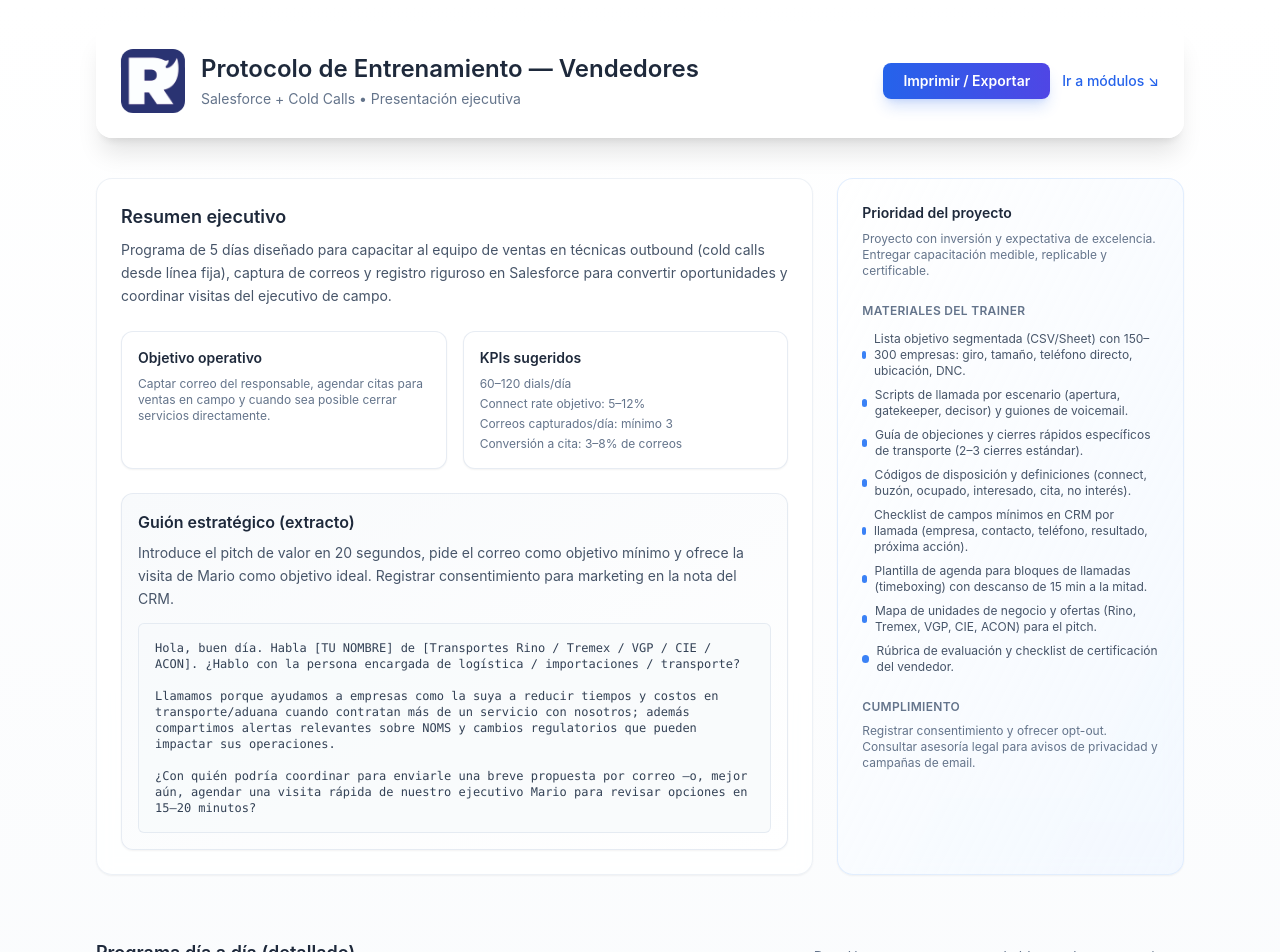
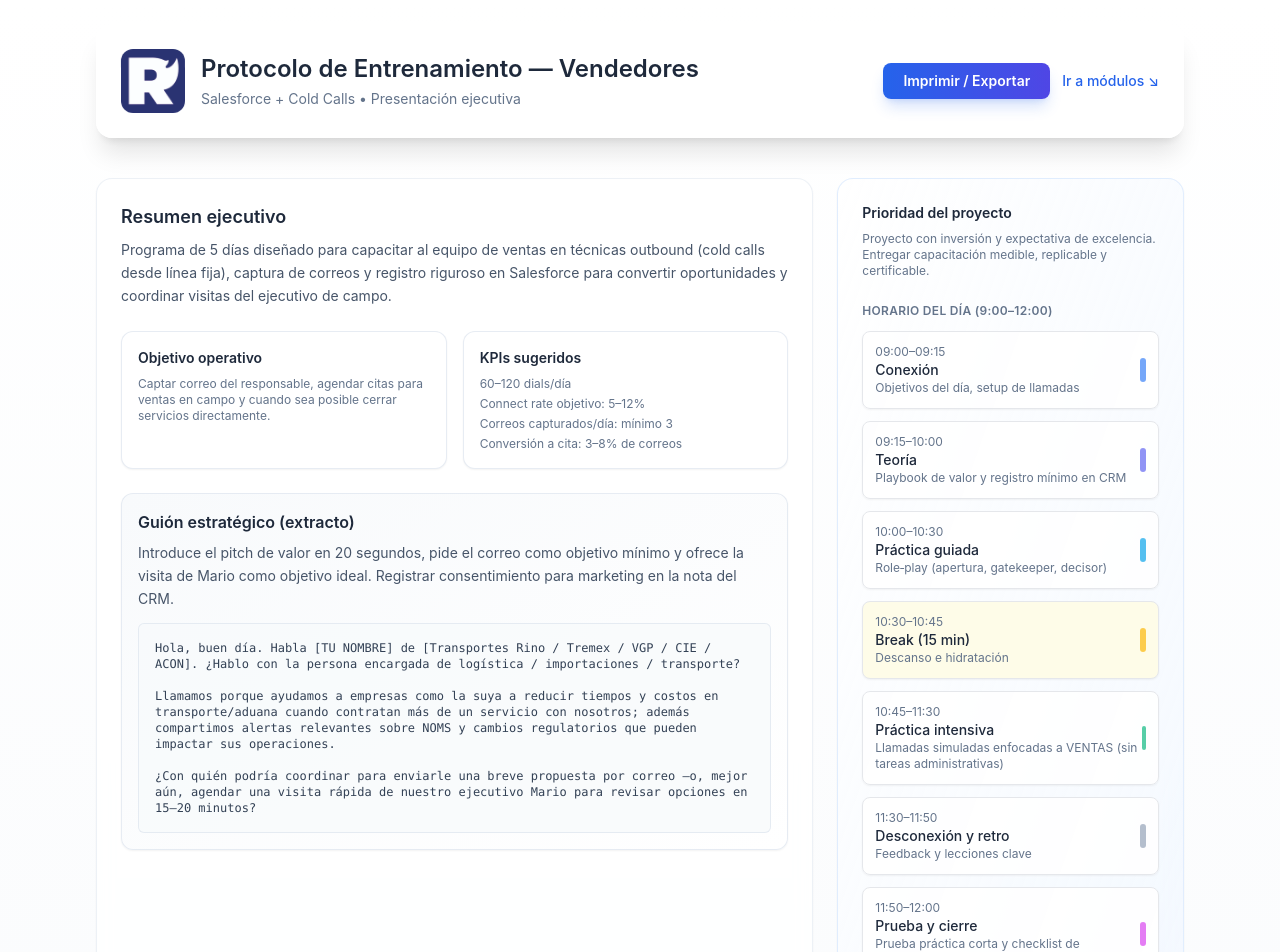
Before and after one commit to blasperez/BlasPerezCV, a React (Vite) app: page / in a window 1280 px wide. Shown: the top 952 px of the page. Built offline with nearby package versions, Linux system fonts and the light colour scheme.

Commit message:
Reemplazar Materiales del trainer por horario 9-12 con break 15m

```diff
--- a/protocolo.jsx
+++ b/protocolo.jsx
@@ -230,42 +230,81 @@
 
               <div>
                 <h4 className="text-xs font-semibold uppercase tracking-wide text-slate-500">
-                  Materiales del trainer
+                  Horario del día (9:00–12:00)
                 </h4>
-                <ul className="mt-3 space-y-2 text-xs text-slate-600">
-                  <li className="flex items-center gap-2">
-                    <span className="inline-flex h-2 w-2 rounded-full bg-blue-500" />
-                    Lista objetivo segmentada (CSV/Sheet) con 150–300 empresas: giro, tamaño, teléfono directo, ubicación, DNC.
-                  </li>
-                  <li className="flex items-center gap-2">
-                    <span className="inline-flex h-2 w-2 rounded-full bg-blue-500" />
-                    Scripts de llamada por escenario (apertura, gatekeeper, decisor) y guiones de voicemail.
-                  </li>
-                  <li className="flex items-center gap-2">
-                    <span className="inline-flex h-2 w-2 rounded-full bg-blue-500" />
-                    Guía de objeciones y cierres rápidos específicos de transporte (2–3 cierres estándar).
-                  </li>
-                  <li className="flex items-center gap-2">
-                    <span className="inline-flex h-2 w-2 rounded-full bg-blue-500" />
-                    Códigos de disposición y definiciones (connect, buzón, ocupado, interesado, cita, no interés).
-                  </li>
-                  <li className="flex items-center gap-2">
-                    <span className="inline-flex h-2 w-2 rounded-full bg-blue-500" />
-                    Checklist de campos mínimos en CRM por llamada (empresa, contacto, teléfono, resultado, próxima acción).
-                  </li>
-                  <li className="flex items-center gap-2">
-                    <span className="inline-flex h-2 w-2 rounded-full bg-blue-500" />
-                    Plantilla de agenda para bloques de llamadas (timeboxing) con descanso de 15 min a la mitad.
-                  </li>
-                  <li className="flex items-center gap-2">
-                    <span className="inline-flex h-2 w-2 rounded-full bg-blue-500" />
-                    Mapa de unidades de negocio y ofertas (Rino, Tremex, VGP, CIE, ACON) para el pitch.
-                  </li>
-                  <li className="flex items-center gap-2">
-                    <span className="inline-flex h-2 w-2 rounded-full bg-blue-500" />
-                    Rúbrica de evaluación y checklist de certificación del vendedor.
-                  </li>
-                </ul>
+                <div className="mt-3 grid gap-3">
+                  <div className="p-3 rounded-lg border bg-white/90 shadow-sm">
+                    <div className="flex items-center justify-between">
+                      <div>
+                        <div className="text-xs text-slate-500">09:00–09:15</div>
+                        <div className="text-sm font-medium">Conexión</div>
+                        <div className="text-xs text-slate-500">Objetivos del día, setup de llamadas</div>
+                      </div>
+                      <div className="h-6 w-1.5 rounded bg-blue-500/70"></div>
+                    </div>
+                  </div>
+                  <div className="p-3 rounded-lg border bg-white/90 shadow-sm">
+                    <div className="flex items-center justify-between">
+                      <div>
+                        <div className="text-xs text-slate-500">09:15–10:00</div>
+                        <div className="text-sm font-medium">Teoría</div>
+                        <div className="text-xs text-slate-500">Playbook de valor y registro mínimo en CRM</div>
+                      </div>
+                      <div className="h-6 w-1.5 rounded bg-indigo-500/70"></div>
+                    </div>
+                  </div>
+                  <div className="p-3 rounded-lg border bg-white/90 shadow-sm">
+                    <div className="flex items-center justify-between">
+                      <div>
+                        <div className="text-xs text-slate-500">10:00–10:30</div>
+                        <div className="text-sm font-medium">Práctica guiada</div>
+                        <div className="text-xs text-slate-500">Role‑play (apertura, gatekeeper, decisor)</div>
+                      </div>
+                      <div className="h-6 w-1.5 rounded bg-sky-500/70"></div>
+                    </div>
+                  </div>
+                  <div className="p-3 rounded-lg border bg-yellow-50 shadow-sm">
+                    <div className="flex items-center justify-between">
+                      <div>
+                        <div className="text-xs text-slate-500">10:30–10:45</div>
+                        <div className="text-sm font-medium">Break (15 min)</div>
+                        <div className="text-xs text-slate-500">Descanso e hidratación</div>
+                      </div>
+                      <div className="h-6 w-1.5 rounded bg-amber-400/80"></div>
+                    </div>
+                  </div>
+                  <div className="p-3 rounded-lg border bg-white/90 shadow-sm">
+                    <div className="flex items-center justify-between">
+                      <div>
+                        <div className="text-xs text-slate-500">10:45–11:30</div>
+                        <div className="text-sm font-medium">Práctica intensiva</div>
+                        <div className="text-xs text-slate-500">Llamadas simuladas enfocadas a VENTAS (sin tareas administrativas)</div>
+                      </div>
+                      <div className="h-6 w-1.5 rounded bg-emerald-500/70"></div>
+                    </div>
+                  </div>
+                  <div className="p-3 rounded-lg border bg-white/90 shadow-sm">
+                    <div className="flex items-center justify-between">
+                      <div>
+                        <div className="text-xs text-slate-500">11:30–11:50</div>
+                        <div className="text-sm font-medium">Desconexión y retro</div>
+                        <div className="text-xs text-slate-500">Feedback y lecciones clave</div>
+                      </div>
+                      <div className="h-6 w-1.5 rounded bg-slate-400/70"></div>
+                    </div>
+                  </div>
+                  <div className="p-3 rounded-lg border bg-white/90 shadow-sm">
+                    <div className="flex items-center justify-between">
+                      <div>
+                        <div className="text-xs text-slate-500">11:50–12:00</div>
+                        <div className="text-sm font-medium">Prueba y cierre</div>
+                        <div className="text-xs text-slate-500">Prueba práctica corta y checklist de certificación</div>
+                      </div>
+                      <div className="h-6 w-1.5 rounded bg-fuchsia-500/70"></div>
+                    </div>
+                  </div>
+                  <p className="text-[11px] text-slate-500">Alcance: vendedores solo venden (llamadas y registro mínimo en CRM). Sin tareas administrativas ni campañas.</p>
+                </div>
               </div>
 
               <div>
```
